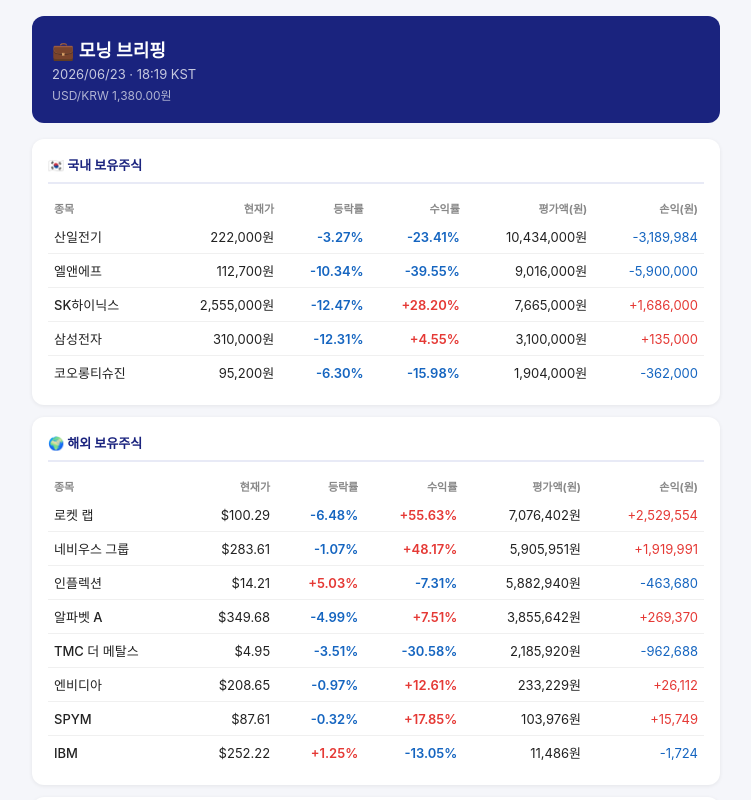
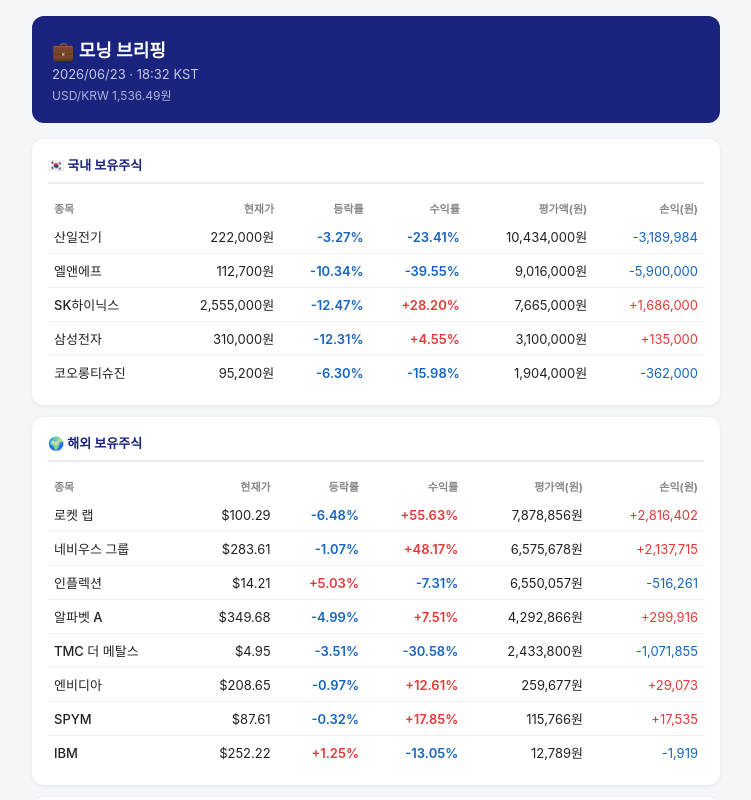
Before and after one commit to didisial16-netizen/springlet, a plain HTML site: page 20260623.html in a window 1280 px wide. Shown: the top 800 px of the page, without its empty margins (264-1015 px from the left). Drawn offline with Linux system fonts and the light colour scheme.

Commit message:
deploy: 2df35a5147a35b0d6934e76e38a31f9ed33c8577

```diff
--- a/20260623.html
+++ b/20260623.html
@@ -31,27 +31,27 @@
 </head>
 <body>
 <div class='wrap'>
-<div class='header'><h1>💼 모닝 브리핑</h1><div class='date'>2026/06/23 · 18:19 KST</div><div class='fx'>USD/KRW 1,380.00원</div></div>
+<div class='header'><h1>💼 모닝 브리핑</h1><div class='date'>2026/06/23 · 18:32 KST</div><div class='fx'>USD/KRW 1,536.49원</div></div>
 <div class='card'><h2>🇰🇷 국내 보유주식</h2><table><tr><th>종목</th><th>현재가</th><th>등락률</th><th>수익률</th><th>평가액(원)</th><th>손익(원)</th></tr><tr><td>산일전기</td><td style='text-align:right'>222,000원</td><td style='text-align:right;color:#1565c0;font-weight:600'>-3.27%</td><td style='text-align:right;color:#1565c0;font-weight:600'>-23.41%</td><td style='text-align:right'>10,434,000원</td><td style='text-align:right;color:#1565c0'>-3,189,984</td></tr>
 <tr><td>엘앤에프</td><td style='text-align:right'>112,700원</td><td style='text-align:right;color:#1565c0;font-weight:600'>-10.34%</td><td style='text-align:right;color:#1565c0;font-weight:600'>-39.55%</td><td style='text-align:right'>9,016,000원</td><td style='text-align:right;color:#1565c0'>-5,900,000</td></tr>
 <tr><td>SK하이닉스</td><td style='text-align:right'>2,555,000원</td><td style='text-align:right;color:#1565c0;font-weight:600'>-12.47%</td><td style='text-align:right;color:#e53935;font-weight:600'>+28.20%</td><td style='text-align:right'>7,665,000원</td><td style='text-align:right;color:#e53935'>+1,686,000</td></tr>
 <tr><td>삼성전자</td><td style='text-align:right'>310,000원</td><td style='text-align:right;color:#1565c0;font-weight:600'>-12.31%</td><td style='text-align:right;color:#e53935;font-weight:600'>+4.55%</td><td style='text-align:right'>3,100,000원</td><td style='text-align:right;color:#e53935'>+135,000</td></tr>
 <tr><td>코오롱티슈진</td><td style='text-align:right'>95,200원</td><td style='text-align:right;color:#1565c0;font-weight:600'>-6.30%</td><td style='text-align:right;color:#1565c0;font-weight:600'>-15.98%</td><td style='text-align:right'>1,904,000원</td><td style='text-align:right;color:#1565c0'>-362,000</td></tr>
 </table></div>
-<div class='card'><h2>🌍 해외 보유주식</h2><table><tr><th>종목</th><th>현재가</th><th>등락률</th><th>수익률</th><th>평가액(원)</th><th>손익(원)</th></tr><tr><td>로켓 랩</td><td style='text-align:right'>$100.29</td><td style='text-align:right;color:#1565c0;font-weight:600'>-6.48%</td><td style='text-align:right;color:#e53935;font-weight:600'>+55.63%</td><td style='text-align:right'>7,076,402원</td><td style='text-align:right;color:#e53935'>+2,529,554</td></tr>
-<tr><td>네비우스 그룹</td><td style='text-align:right'>$283.61</td><td style='text-align:right;color:#1565c0;font-weight:600'>-1.07%</td><td style='text-align:right;color:#e53935;font-weight:600'>+48.17%</td><td style='text-align:right'>5,905,951원</td><td style='text-align:right;color:#e53935'>+1,919,991</td></tr>
-<tr><td>인플렉션</td><td style='text-align:right'>$14.21</td><td style='text-align:right;color:#e53935;font-weight:600'>+5.03%</td><td style='text-align:right;color:#1565c0;font-weight:600'>-7.31%</td><td style='text-align:right'>5,882,940원</td><td style='text-align:right;color:#1565c0'>-463,680</td></tr>
-<tr><td>알파벳 A</td><td style='text-align:right'>$349.68</td><td style='text-align:right;color:#1565c0;font-weight:600'>-4.99%</td><td style='text-align:right;color:#e53935;font-weight:600'>+7.51%</td><td style='text-align:right'>3,855,642원</td><td style='text-align:right;color:#e53935'>+269,370</td></tr>
-<tr><td>TMC 더 메탈스</td><td style='text-align:right'>$4.95</td><td style='text-align:right;color:#1565c0;font-weight:600'>-3.51%</td><td style='text-align:right;color:#1565c0;font-weight:600'>-30.58%</td><td style='text-align:right'>2,185,920원</td><td style='text-align:right;color:#1565c0'>-962,688</td></tr>
-<tr><td>엔비디아</td><td style='text-align:right'>$208.65</td><td style='text-align:right;color:#1565c0;font-weight:600'>-0.97%</td><td style='text-align:right;color:#e53935;font-weight:600'>+12.61%</td><td style='text-align:right'>233,229원</td><td style='text-align:right;color:#e53935'>+26,112</td></tr>
-<tr><td>SPYM</td><td style='text-align:right'>$87.61</td><td style='text-align:right;color:#1565c0;font-weight:600'>-0.32%</td><td style='text-align:right;color:#e53935;font-weight:600'>+17.85%</td><td style='text-align:right'>103,976원</td><td style='text-align:right;color:#e53935'>+15,749</td></tr>
-<tr><td>IBM</td><td style='text-align:right'>$252.22</td><td style='text-align:right;color:#e53935;font-weight:600'>+1.25%</td><td style='text-align:right;color:#1565c0;font-weight:600'>-13.05%</td><td style='text-align:right'>11,486원</td><td style='text-align:right;color:#1565c0'>-1,724</td></tr>
+<div class='card'><h2>🌍 해외 보유주식</h2><table><tr><th>종목</th><th>현재가</th><th>등락률</th><th>수익률</th><th>평가액(원)</th><th>손익(원)</th></tr><tr><td>로켓 랩</td><td style='text-align:right'>$100.29</td><td style='text-align:right;color:#1565c0;font-weight:600'>-6.48%</td><td style='text-align:right;color:#e53935;font-weight:600'>+55.63%</td><td style='text-align:right'>7,878,856원</td><td style='text-align:right;color:#e53935'>+2,816,402</td></tr>
+<tr><td>네비우스 그룹</td><td style='text-align:right'>$283.61</td><td style='text-align:right;color:#1565c0;font-weight:600'>-1.07%</td><td style='text-align:right;color:#e53935;font-weight:600'>+48.17%</td><td style='text-align:right'>6,575,678원</td><td style='text-align:right;color:#e53935'>+2,137,715</td></tr>
+<tr><td>인플렉션</td><td style='text-align:right'>$14.21</td><td style='text-align:right;color:#e53935;font-weight:600'>+5.03%</td><td style='text-align:right;color:#1565c0;font-weight:600'>-7.31%</td><td style='text-align:right'>6,550,057원</td><td style='text-align:right;color:#1565c0'>-516,261</td></tr>
+<tr><td>알파벳 A</td><td style='text-align:right'>$349.68</td><td style='text-align:right;color:#1565c0;font-weight:600'>-4.99%</td><td style='text-align:right;color:#e53935;font-weight:600'>+7.51%</td><td style='text-align:right'>4,292,866원</td><td style='text-align:right;color:#e53935'>+299,916</td></tr>
+<tr><td>TMC 더 메탈스</td><td style='text-align:right'>$4.95</td><td style='text-align:right;color:#1565c0;font-weight:600'>-3.51%</td><td style='text-align:right;color:#1565c0;font-weight:600'>-30.58%</td><td style='text-align:right'>2,433,800원</td><td style='text-align:right;color:#1565c0'>-1,071,855</td></tr>
+<tr><td>엔비디아</td><td style='text-align:right'>$208.65</td><td style='text-align:right;color:#1565c0;font-weight:600'>-0.97%</td><td style='text-align:right;color:#e53935;font-weight:600'>+12.61%</td><td style='text-align:right'>259,677원</td><td style='text-align:right;color:#e53935'>+29,073</td></tr>
+<tr><td>SPYM</td><td style='text-align:right'>$87.61</td><td style='text-align:right;color:#1565c0;font-weight:600'>-0.32%</td><td style='text-align:right;color:#e53935;font-weight:600'>+17.85%</td><td style='text-align:right'>115,766원</td><td style='text-align:right;color:#e53935'>+17,535</td></tr>
+<tr><td>IBM</td><td style='text-align:right'>$252.22</td><td style='text-align:right;color:#e53935;font-weight:600'>+1.25%</td><td style='text-align:right;color:#1565c0;font-weight:600'>-13.05%</td><td style='text-align:right'>12,789원</td><td style='text-align:right;color:#1565c0'>-1,919</td></tr>
 </table></div>
 <div class='card'><h2>👀 관심종목</h2><table><tr><th>종목</th><th>현재가</th><th>등락률</th></tr><tr><td>암페놀</td><td style='text-align:right'>$165.96</td><td style='text-align:right;color:#e53935;font-weight:600'>+1.22%</td></tr>
 <tr><td>SK</td><td style='text-align:right'>705,000원</td><td style='text-align:right;color:#1565c0;font-weight:600'>-3.42%</td></tr>
 <tr><td>삼성전자우선주</td><td style='text-align:right'>202,500원</td><td style='text-align:right;color:#1565c0;font-weight:600'>-9.60%</td></tr>
 </table></div>
-<div class='footer'>본 페이지는 투자 참고용이며, 모든 투자 판단과 책임은 본인에게 있습니다.<br>데이터 생성: 2026-06-23 18:19 KST</div>
+<div class='footer'>본 페이지는 투자 참고용이며, 모든 투자 판단과 책임은 본인에게 있습니다.<br>데이터 생성: 2026-06-23 18:32 KST</div>
 </div>
 </body>
 </html>
```
Also changed, not shown: index.html (+10 -10 lines).
